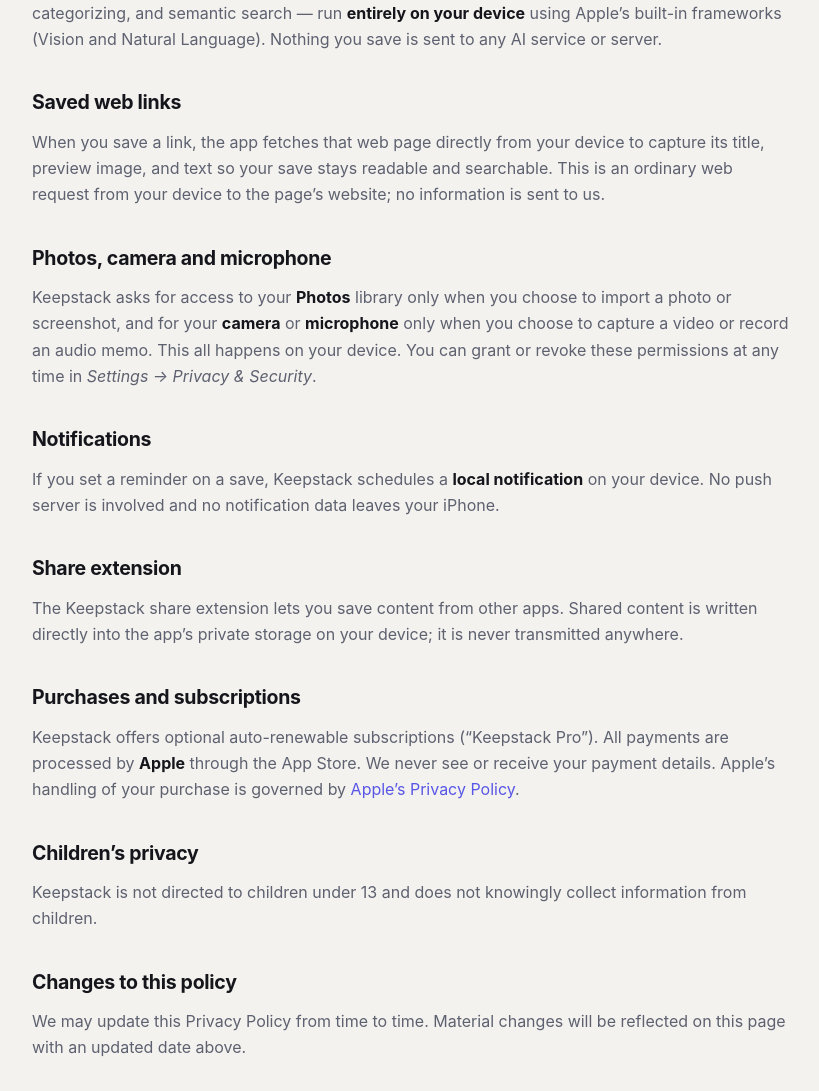
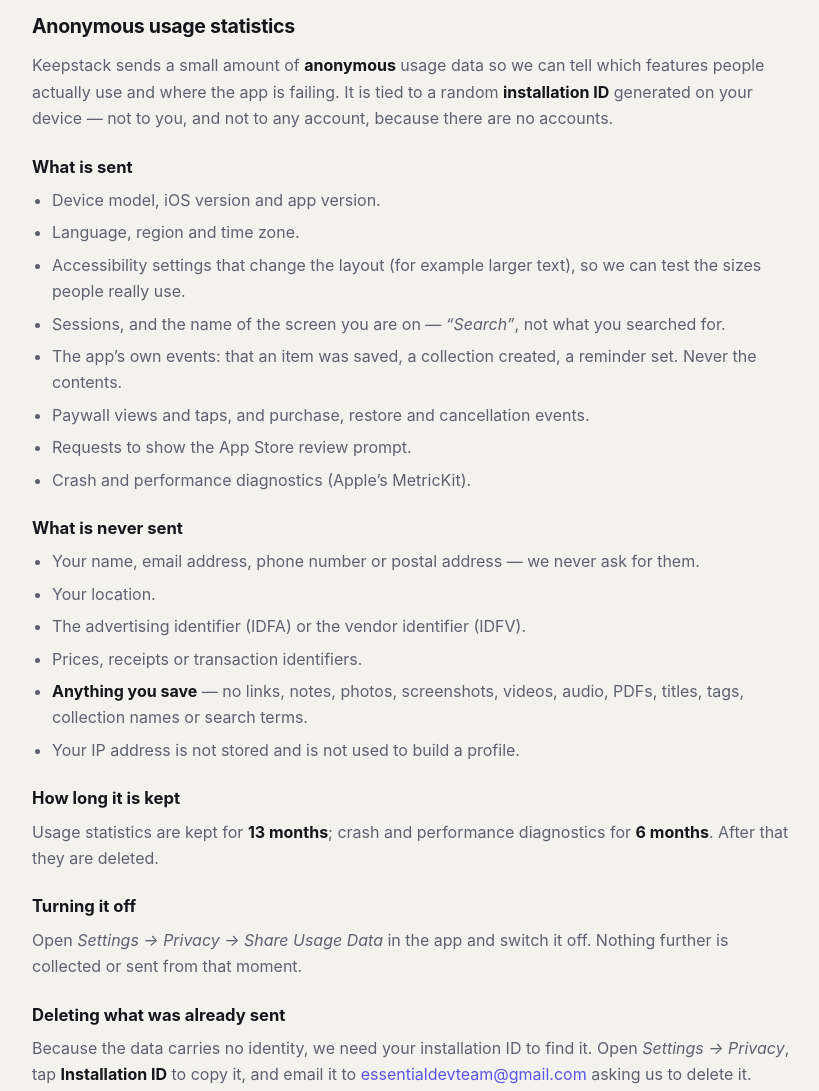
Before and after one commit to snrgwa-bot/Keepstack, a plain HTML site: page privacy.html in a window 1280 px wide. Shown: the part 1315-2406 px from the top of the page, without its empty margins (228-1047 px from the left). Drawn offline with Linux system fonts and the light colour scheme.

Commit message:
Disclose anonymous usage statistics (EDTAnalyticsKit)
Keepstack 1.3 adds in-house anonymous analytics, so the site had to stop
claiming the opposite. The privacy policy previously said "No analytics,
advertising identifiers, or third-party tracking SDKs are used" and the home
page led with "No account. No analytics." — both now false.

privacy.html gains an "Anonymous usage statistics" section (#usage) covering
what is sent (device/OS/app version, language, region, time zone,
accessibility settings, sessions and screen names, the app's own events,
paywall and purchase events, review-prompt requests, MetricKit crash and
performance data), what is never sent (name, email, phone, address, location,
IDFA, IDFV, prices, receipts, transaction ids, and anything the user saved —
including search terms; IP not stored or profiled), retention of 13 months and
6 for diagnostics, the opt-out path at Settings > Privacy > Share Usage Data,
and deletion by emailing the installation ID.

support.html gains a "Do you collect my data?" FAQ pointing at it. index.html
drops the "No analytics" claim and gains a matching FAQ; "no tracking" is now
"no tracking across apps", which is what is actually true.

The App Store Connect App Privacy declaration (Purchase History, Product
Interaction, Crash Data, Performance Data — all Analytics, not linked, not
used for tracking) now matches the app and this page.

```diff
--- a/privacy.html
+++ b/privacy.html
@@ -34,10 +34,10 @@
   </header>
   <main class="wrap doc">
     <h1>Privacy Policy</h1>
-    <p class="updated">Last updated: September 15, 2026</p>
+    <p class="updated">Last updated: October 8, 2026</p>
 
     <div class="callout">
-      <strong>The short version:</strong> Keepstack is built to be private. Everything you save stays on your device — or, if you turn on iCloud Sync, in your own private iCloud account. We do not require an account, we do not collect personal data, and we do not track you.
+      <strong>The short version:</strong> Keepstack is built to be private. Everything you save stays on your device — or, if you turn on iCloud Sync, in your own private iCloud account. We do not require an account and we do not track you. The app does send anonymous usage statistics so we can see which features are worth improving; they contain nothing personal and you can switch them off in Settings.
     </div>
 
     <p>This Privacy Policy explains how Keepstack (“the app”, “we”, “us”), developed by Essential Dev Team, handles your information. By using Keepstack you agree to this policy.</p>
@@ -47,7 +47,7 @@
     <ul>
       <li>No account or sign-up is required.</li>
       <li>No name, email, or contact information is collected by the app.</li>
-      <li>No analytics, advertising identifiers, or third-party tracking SDKs are used.</li>
+      <li>No advertising identifiers and no third-party tracking SDKs are used. Keepstack does collect <a href="#usage">anonymous usage statistics</a>, described below, which you can turn off.</li>
       <li>We operate no backend server that receives your data.</li>
     </ul>
 
@@ -59,6 +59,41 @@
 
     <h2>There is no Keepstack account</h2>
     <p>Keepstack has no user accounts, no sign-in, and no profile. Nothing needs to be deleted from our side because we hold nothing: deleting the app removes your local data, and the delete-all-data control in Settings additionally removes the private iCloud copy if you enabled sync.</p>
+
+
+    <h2 id="usage">Anonymous usage statistics</h2>
+    <p>Keepstack sends a small amount of <strong>anonymous</strong> usage data so we can tell which features people actually use and where the app is failing. It is tied to a random <strong>installation ID</strong> generated on your device — not to you, and not to any account, because there are no accounts.</p>
+
+    <h3>What is sent</h3>
+    <ul>
+      <li>Device model, iOS version and app version.</li>
+      <li>Language, region and time zone.</li>
+      <li>Accessibility settings that change the layout (for example larger text), so we can test the sizes people really use.</li>
+      <li>Sessions, and the name of the screen you are on — <em>“Search”</em>, not what you searched for.</li>
+      <li>The app’s own events: that an item was saved, a collection created, a reminder set. Never the contents.</li>
+      <li>Paywall views and taps, and purchase, restore and cancellation events.</li>
+      <li>Requests to show the App Store review prompt.</li>
+      <li>Crash and performance diagnostics (Apple’s MetricKit).</li>
+    </ul>
+
+    <h3>What is never sent</h3>
+    <ul>
+      <li>Your name, email address, phone number or postal address — we never ask for them.</li>
+      <li>Your location.</li>
+      <li>The advertising identifier (IDFA) or the vendor identifier (IDFV).</li>
+      <li>Prices, receipts or transaction identifiers.</li>
+      <li><strong>Anything you save</strong> — no links, notes, photos, screenshots, videos, audio, PDFs, titles, tags, collection names or search terms.</li>
+      <li>Your IP address is not stored and is not used to build a profile.</li>
+    </ul>
+
+    <h3>How long it is kept</h3>
+    <p>Usage statistics are kept for <strong>13 months</strong>; crash and performance diagnostics for <strong>6 months</strong>. After that they are deleted.</p>
+
+    <h3>Turning it off</h3>
+    <p>Open <em>Settings → Privacy → Share Usage Data</em> in the app and switch it off. Nothing further is collected or sent from that moment.</p>
+
+    <h3>Deleting what was already sent</h3>
+    <p>Because the data carries no identity, we need your installation ID to find it. Open <em>Settings → Privacy</em>, tap <strong>Installation ID</strong> to copy it, and email it to <a href="mailto:essentialdevteam@gmail.com?subject=Keepstack%20data%20deletion">essentialdevteam@gmail.com</a> asking us to delete it.</p>
 
     <h2>On-device AI</h2>
     <p>Keepstack’s AI features — reading text inside images, summarizing pages, auto-tagging, categorizing, and semantic search — run <strong>entirely on your device</strong> using Apple’s built-in frameworks (Vision and Natural Language). Nothing you save is sent to any AI service or server.</p>
```
Also changed, not shown: index.html (+3 -2 lines), support.html (+4 -0 lines).
